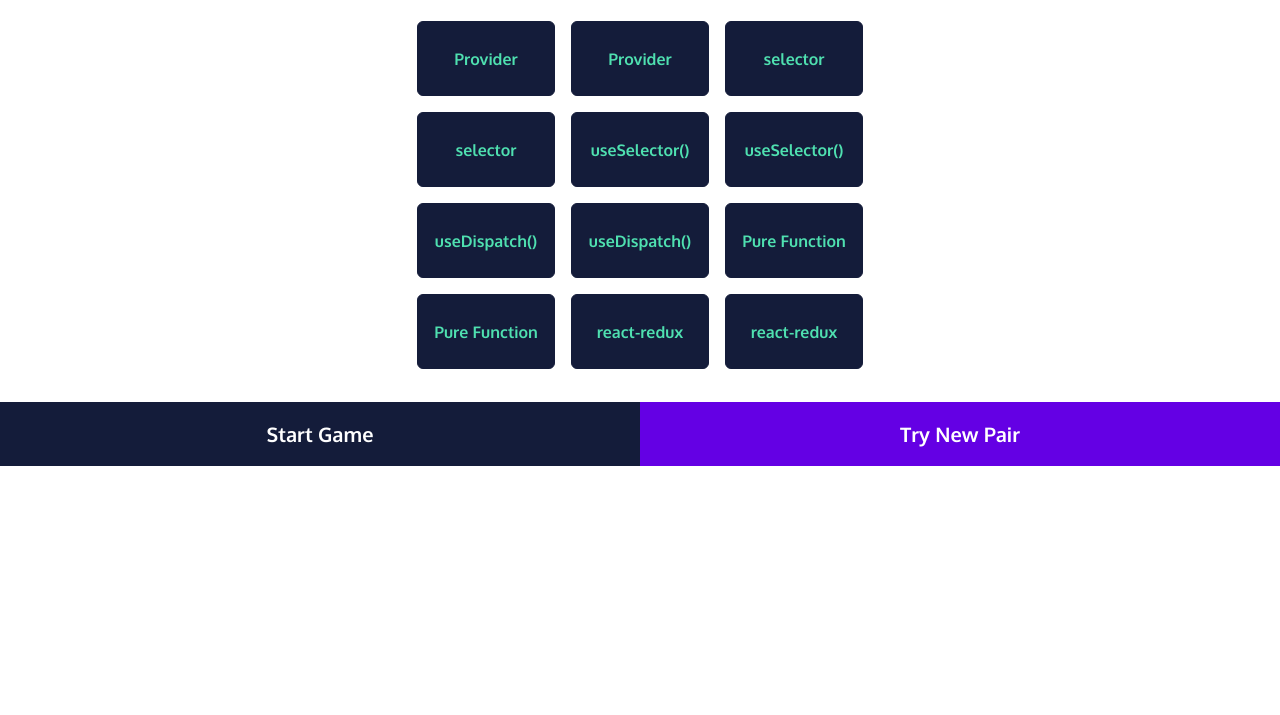
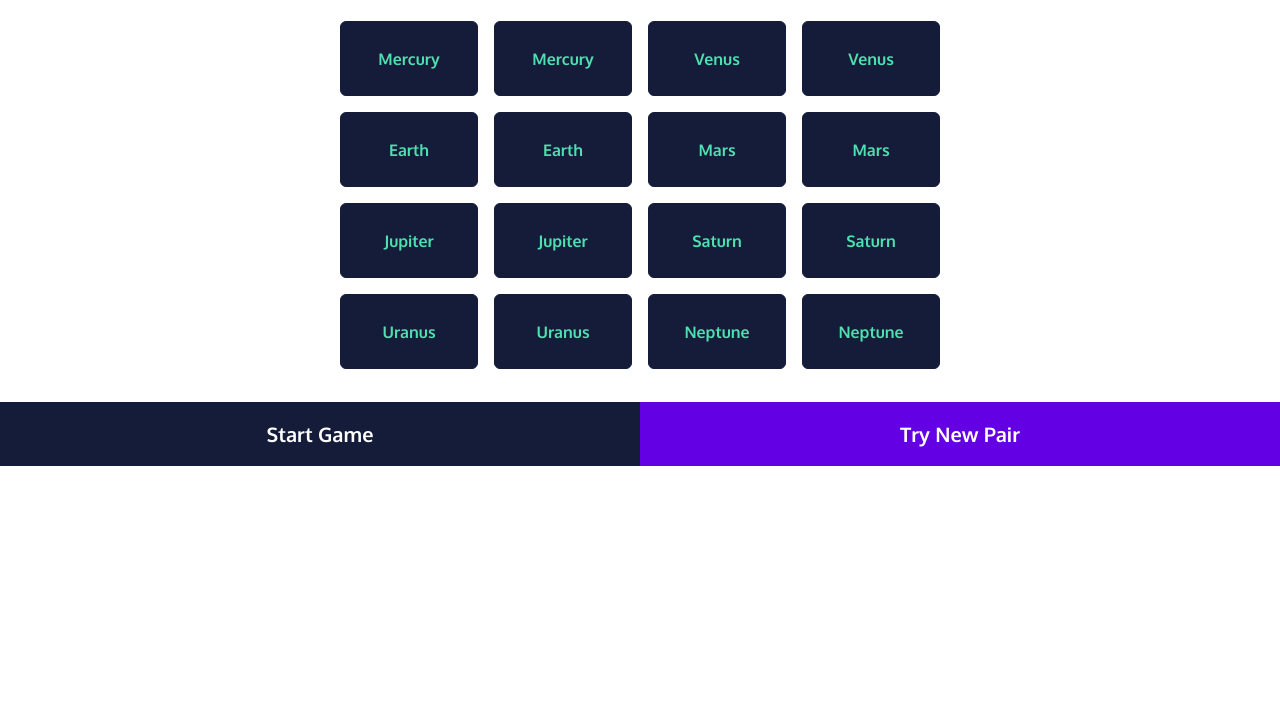
Before and after one commit to himself949/react_redux_matching_memory, a React app: page / in a window 1280 px wide. Shown: the part 85-800 px from the top of the page. Built offline with nearby package versions, Linux system fonts and the light colour scheme.

Commit message:
16 cards, planet names used

```diff
--- a/src/features/Card/Card.js
+++ b/src/features/Card/Card.js
@@ -2,7 +2,7 @@ import React from 'react';
 import { useDispatch, useSelector } from 'react-redux';
 import { flipCard, resetCards, selectMatchedIDs, selectVisibleIDs } from '../Board/boardSlice';
 
-let cardLogo = "https://static-assets.codecademy.com/Courses/Learn-Redux/matching-game/codecademy_logo.png";
+let cardLogo = "./img/card_resting.png";
 
 const Card = ({ id, contents }) => {
 
@@ -14,7 +14,7 @@ const Card = ({ id, contents }) => {
         dispatch(flipCard(id))
     }
 
-    const resetHandler = () => {
+    const tryAgainHandler = () => {
         dispatch(resetCards())
     }
 
@@ -34,12 +34,12 @@ const Card = ({ id, contents }) => {
         cardStyle = 'matched'
     }
 
-    if (visibleIDs.length === 2) {
-        click = () => { resetHandler() }
+    if (visibleIDs.length >= 2 && !matchedIDS.includes(id)) {
+        cardStyle = 'no-match'
     }
 
-    if (visibleIDs.length === 2 && !matchedIDS.includes(id)) {
-        cardStyle = 'no-match'
+    if (visibleIDs.length >= 2) {
+        click = () => { tryAgainHandler() }
     }
 
     return (
--- a/src/features/board/Board.js
+++ b/src/features/board/Board.js
@@ -7,8 +7,8 @@ const Board = () => {
 
     const currentBoard = useSelector(selectBoard)
     const numberOfCards = currentBoard.length
-    const columns = 3
-    const rows = Math.floor(numberOfCards / columns)
+    const columns = 4
+    const rows = Math.ceil(numberOfCards / columns)
 
     const getRowCards = (row) => {
         const rowCards = []
--- a/src/features/board/boardSlice.js
+++ b/src/features/board/boardSlice.js
@@ -1,19 +1,44 @@
 import { randomWords } from '../../helpers/helpers'
 
 const initialState = [
-    { id: 0, contents: 'Provider', visible: true, matched: true },
-    { id: 1, contents: 'Provider', visible: true, matched: true },
-    { id: 2, contents: 'selector', visible: true, matched: true },
-    { id: 3, contents: 'selector', visible: true, matched: true },
-    { id: 4, contents: 'useSelector()', visible: true, matched: true },
-    { id: 5, contents: 'useSelector()', visible: true, matched: true },
-    { id: 6, contents: 'useDispatch()', visible: true, matched: true },
-    { id: 7, contents: 'useDispatch()', visible: true, matched: true },
-    { id: 8, contents: 'Pure Function', visible: true, matched: true },
-    { id: 9, contents: 'Pure Function', visible: true, matched: true },
-    { id: 10, contents: 'react-redux', visible: true, matched: true },
-    { id: 11, contents: 'react-redux', visible: true, matched: true },
+    { id: 0, contents: 'Mercury', visible: true, matched: true },
+    { id: 1, contents: 'Mercury', visible: true, matched: true },
+    { id: 2, contents: 'Venus', visible: true, matched: true },
+    { id: 3, contents: 'Venus', visible: true, matched: true },
+    { id: 4, contents: 'Earth', visible: true, matched: true },
+    { id: 5, contents: 'Earth', visible: true, matched: true },
+    { id: 6, contents: 'Mars', visible: true, matched: true },
+    { id: 7, contents: 'Mars', visible: true, matched: true },
+    { id: 8, contents: 'Jupiter', visible: true, matched: true },
+    { id: 9, contents: 'Jupiter', visible: true, matched: true },
+    { id: 10, contents: 'Saturn', visible: true, matched: true },
+    { id: 11, contents: 'Saturn', visible: true, matched: true },
+    { id: 12, contents: 'Uranus', visible: true, matched: true },
+    { id: 13, contents: 'Uranus', visible: true, matched: true },
+    { id: 14, contents: 'Neptune', visible: true, matched: true },
+    { id: 15, contents: 'Neptune', visible: true, matched: true },
 ];
+
+export const setBoard = () => {
+    const words = randomWords()
+    return {
+        type: 'board/setBoard',
+        payload: words
+    }
+}
+
+export const flipCard = (id) => {
+    return {
+        type: 'board/flipCard',
+        payload: id
+    }
+}
+
+export const resetCards = () => {
+    return {
+        type: 'board/resetCards'
+    }
+}
 
 export const boardReducer = (state = initialState, action) => {
     switch (action.type) {
@@ -54,26 +79,6 @@ export const boardReducer = (state = initialState, action) => {
     }
 }
 
-export const setBoard = () => {
-    const words = randomWords()
-    return {
-        type: 'board/setBoard',
-        payload: words
-    }
-}
-
-export const flipCard = (id) => {
-    return {
-        type: 'board/flipCard',
-        payload: id
-    }
-}
-
-export const resetCards = () => {
-    return {
-        type: 'board/resetCards'
-    }
-}
 
 export const selectBoard = state => state.board.map(card => ({
     id: card.id,
--- a/src/helpers/helpers.js
+++ b/src/helpers/helpers.js
@@ -1,10 +1,12 @@
 const wordPairs = [
-    'Provider', 'Provider',
-    'selector', 'selector',
-    'useSelector()', 'useSelector()',
-    'useDispatch()', 'useDispatch()',
-    'Pure Function', 'Pure Function',
-    'react-redux', 'react-redux',
+    'Mercury', 'Mercury',
+    'Venus', 'Venus',
+    'Earth', 'Earth',
+    'Mars', 'Mars',
+    'Jupiter', 'Jupiter',
+    'Saturn', 'Saturn',
+    'Uranus', 'Uranus',
+    'Neptune', 'Neptune',
 ]
 
 export const randomWords = () => {
--- a/src/index.css
+++ b/src/index.css
@@ -11,7 +11,7 @@ body {
 }
 
 .card {
-  padding: 20px 0;
+  padding: 8px 0;
   text-align: center;
   border-radius: 6px;
   border: solid 1px #141c3a;
@@ -29,7 +29,7 @@ body {
 
 .cards-container {
   display: grid;
-  grid-template-columns: repeat(3, 138px);
+  grid-template-columns: repeat(4, 138px);
   grid-auto-rows: 1fr;
   gap: 16px 16px;
   margin: 0 auto;
```
Also changed, not shown: notes.txt (added, +67 -0 lines), 1 other file.
